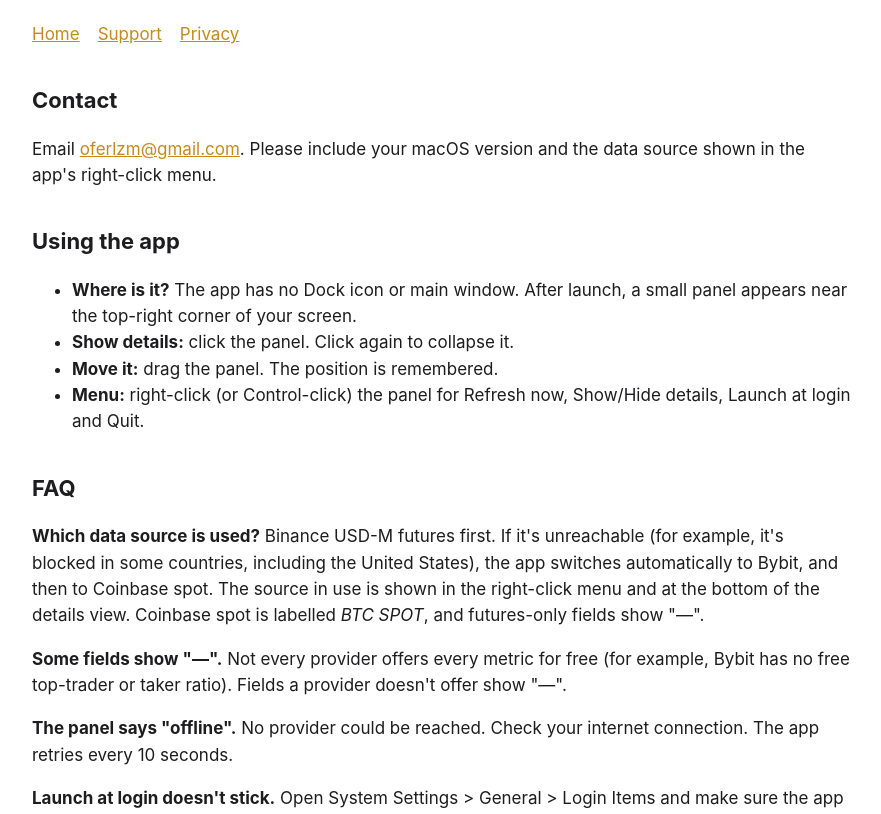
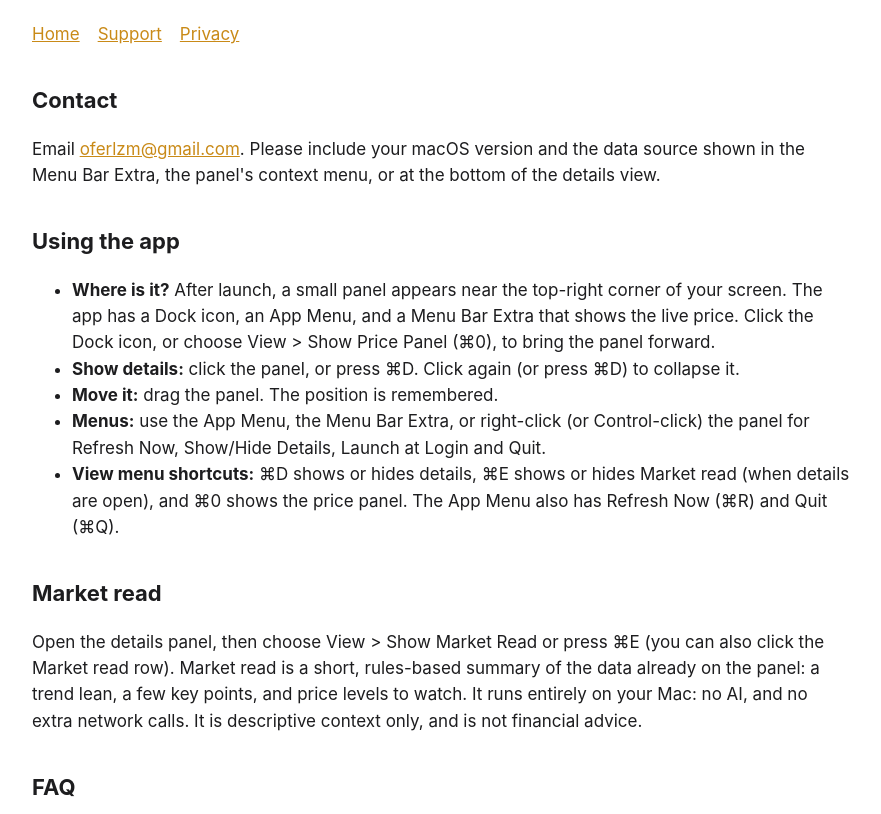
Before and after one commit to OferLazmi/btc-peek, a plain HTML site: page support.html in a window 1280 px wide. Shown: the part 122-936 px from the top of the page, without its empty margins (198-1079 px from the left). Drawn offline with Linux system fonts and the light colour scheme.

Commit message:
Align the public site with the shipped 1.0.1 macOS app
The Pages site still described the old accessory-app build (no Dock
icon, no main window, right-click as the only menu). Update index and
support to match btc-widget@0df1ecd: Dock icon, App Menu, View menu
shortcuts, Menu Bar Extra, Launch at Login, and Market read.

privacy.html was checked against the same commit and left unchanged.

Fixes #1

```diff
--- a/support.html
+++ b/support.html
@@ -13,22 +13,26 @@ nav a{margin-right:18px}footer{margin-top:48px;font-size:14px;color:var(--muted)
 <header><img src="img/icon.png" alt="App icon"><div><h1>Support</h1><div class="muted">BTC Peek for macOS</div></div></header>
 <nav><a href="index.html">Home</a><a href="support.html">Support</a><a href="privacy.html">Privacy</a></nav>
 <h2>Contact</h2>
-<p>Email <a href="mailto:oferlzm@gmail.com">oferlzm@gmail.com</a>. Please include your macOS version and the data source shown in the app's right-click menu.</p>
+<p>Email <a href="mailto:oferlzm@gmail.com">oferlzm@gmail.com</a>. Please include your macOS version and the data source shown in the Menu Bar Extra, the panel's context menu, or at the bottom of the details view.</p>
 
 <h2>Using the app</h2>
 <ul>
-<li><strong>Where is it?</strong> The app has no Dock icon or main window. After launch, a small panel appears near the top-right corner of your screen.</li>
-<li><strong>Show details:</strong> click the panel. Click again to collapse it.</li>
+<li><strong>Where is it?</strong> After launch, a small panel appears near the top-right corner of your screen. The app has a Dock icon, an App Menu, and a Menu Bar Extra that shows the live price. Click the Dock icon, or choose View &gt; Show Price Panel (⌘0), to bring the panel forward.</li>
+<li><strong>Show details:</strong> click the panel, or press ⌘D. Click again (or press ⌘D) to collapse it.</li>
 <li><strong>Move it:</strong> drag the panel. The position is remembered.</li>
-<li><strong>Menu:</strong> right-click (or Control-click) the panel for Refresh now, Show/Hide details, Launch at login and Quit.</li>
+<li><strong>Menus:</strong> use the App Menu, the Menu Bar Extra, or right-click (or Control-click) the panel for Refresh Now, Show/Hide Details, Launch at Login and Quit.</li>
+<li><strong>View menu shortcuts:</strong> ⌘D shows or hides details, ⌘E shows or hides Market read (when details are open), and ⌘0 shows the price panel. The App Menu also has Refresh Now (⌘R) and Quit (⌘Q).</li>
 </ul>
 
+<h2>Market read</h2>
+<p>Open the details panel, then choose View &gt; Show Market Read or press ⌘E (you can also click the Market read row). Market read is a short, rules-based summary of the data already on the panel: a trend lean, a few key points, and price levels to watch. It runs entirely on your Mac: no AI, and no extra network calls. It is descriptive context only, and is not financial advice.</p>
+
 <h2>FAQ</h2>
-<p><strong>Which data source is used?</strong> Binance USD-M futures first. If it's unreachable (for example, it's blocked in some countries, including the United States), the app switches automatically to Bybit, and then to Coinbase spot. The source in use is shown in the right-click menu and at the bottom of the details view. Coinbase spot is labelled <em>BTC SPOT</em>, and futures-only fields show "—".</p>
+<p><strong>Which data source is used?</strong> Binance USD-M futures first. If it's unreachable (for example, it's blocked in some countries, including the United States), the app switches automatically to Bybit, and then to Coinbase spot. The source in use is shown in the Menu Bar Extra, the panel's context menu, and at the bottom of the details view. Coinbase spot is labelled <em>BTC SPOT</em>, and futures-only fields show "—".</p>
 <p><strong>Some fields show "—".</strong> Not every provider offers every metric for free (for example, Bybit has no free top-trader or taker ratio). Fields a provider doesn't offer show "—".</p>
 <p><strong>The panel says "offline".</strong> No provider could be reached. Check your internet connection. The app retries every 10 seconds.</p>
-<p><strong>Launch at login doesn't stick.</strong> Open System Settings &gt; General &gt; Login Items and make sure the app is allowed.</p>
-<p><strong>How do I quit?</strong> Right-click the panel, then choose Quit.</p>
+<p><strong>Launch at Login doesn't stick.</strong> Open System Settings &gt; General &gt; Login Items and make sure the app is allowed. You can turn Launch at Login on or off from the App Menu, the Menu Bar Extra, or the panel's context menu.</p>
+<p><strong>How do I quit?</strong> Choose Quit BTC Peek from the App Menu, the Dock, the Menu Bar Extra, or the panel's context menu, or press ⌘Q.</p>
 <p><strong>Does it trade or need an exchange account?</strong> No. It only displays public market data and has no trading, accounts or API keys.</p>
 <footer>© 2026 Ofer Lazmi. BTC Peek displays public market data for information only; it is not trading software or investment advice.</footer>
 </main></body></html>
```
Also changed, not shown: index.html (+11 -1 lines).
